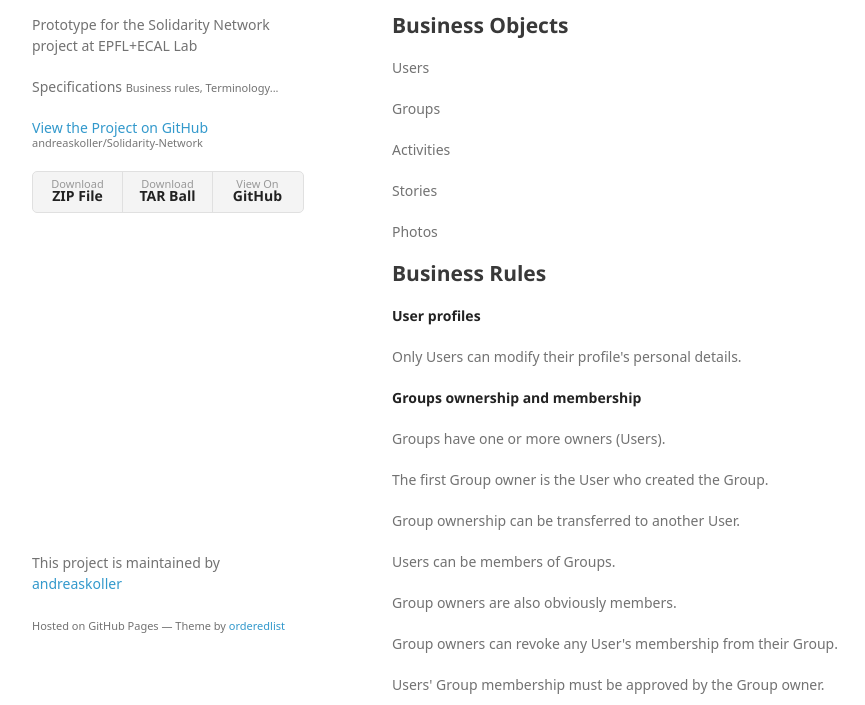
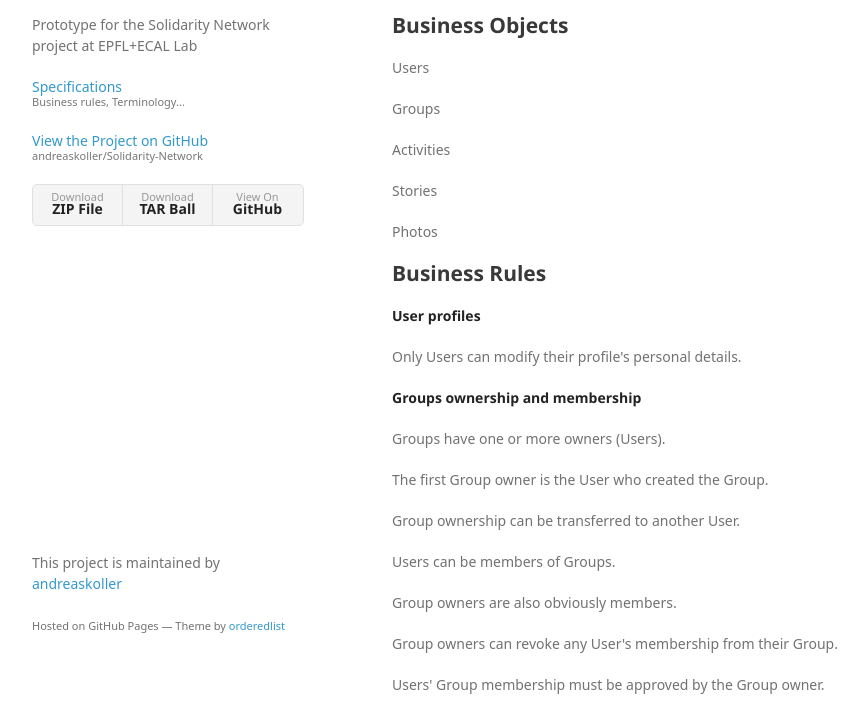
Before and after one commit to andipollok/Solidarity-Network, a plain HTML site: page specs.html in a window 1280 px wide. Shown: the part 95-800 px from the top of the page, without its empty margins (178-1043 px from the left). Drawn offline with Linux system fonts and the light colour scheme; a web font is replaced by a local one.

Commit message:
Update specs.html

```diff
--- a/specs.html
+++ b/specs.html
@@ -18,7 +18,7 @@
         <h1>Solidarity-network</h1>
         <p>Prototype for the Solidarity Network project at EPFL+ECAL Lab</p>
 
-        <p class="view">Specifications <small>Business rules, Terminology...</small></p>
+        <p class="view"><a>Specifications <small>Business rules, Terminology...</small></a></p>
 
         <p class="view"><a href="https://github.com/andreaskoller/Solidarity-Network">View the Project on GitHub <small>andreaskoller/Solidarity-Network</small></a></p>
 
```
